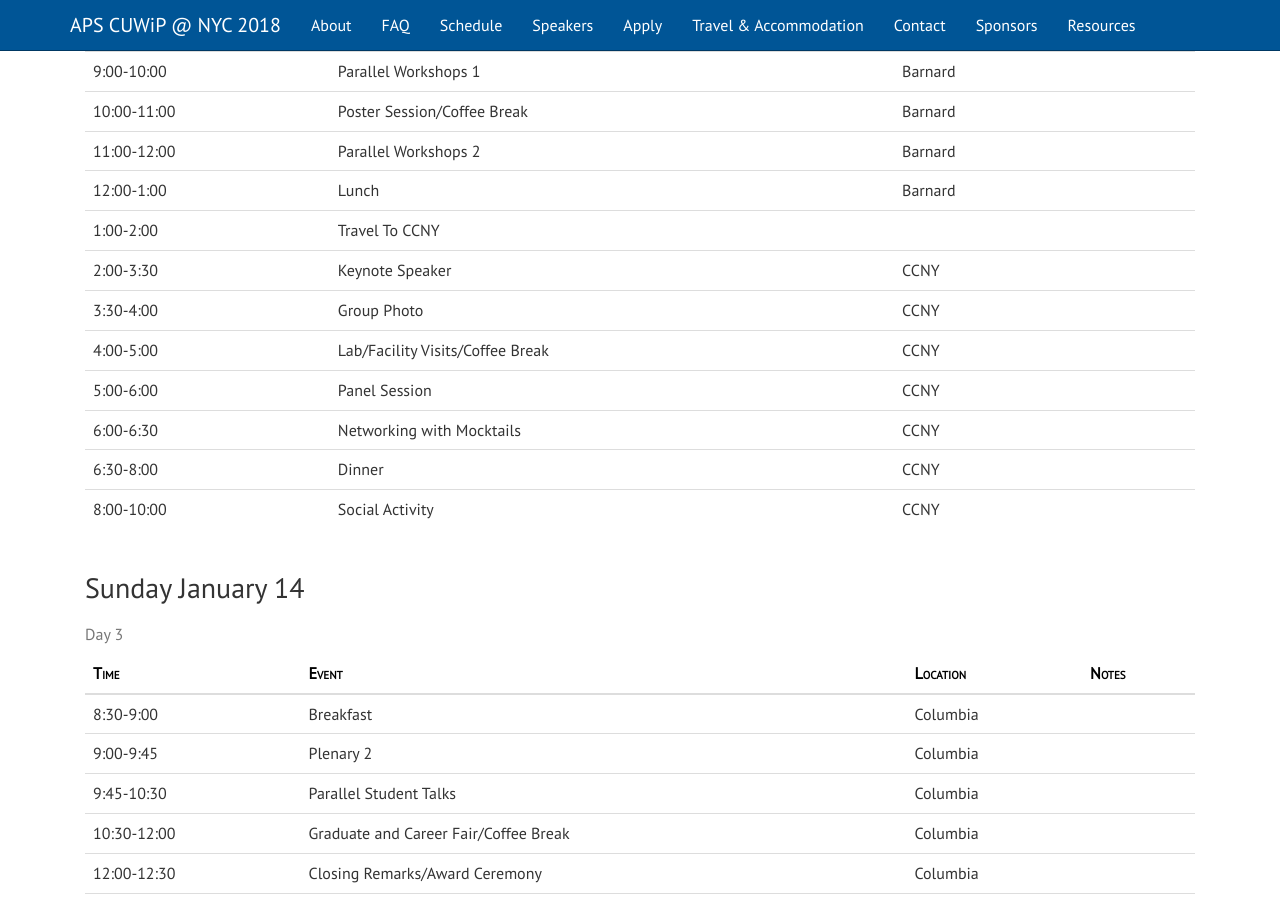
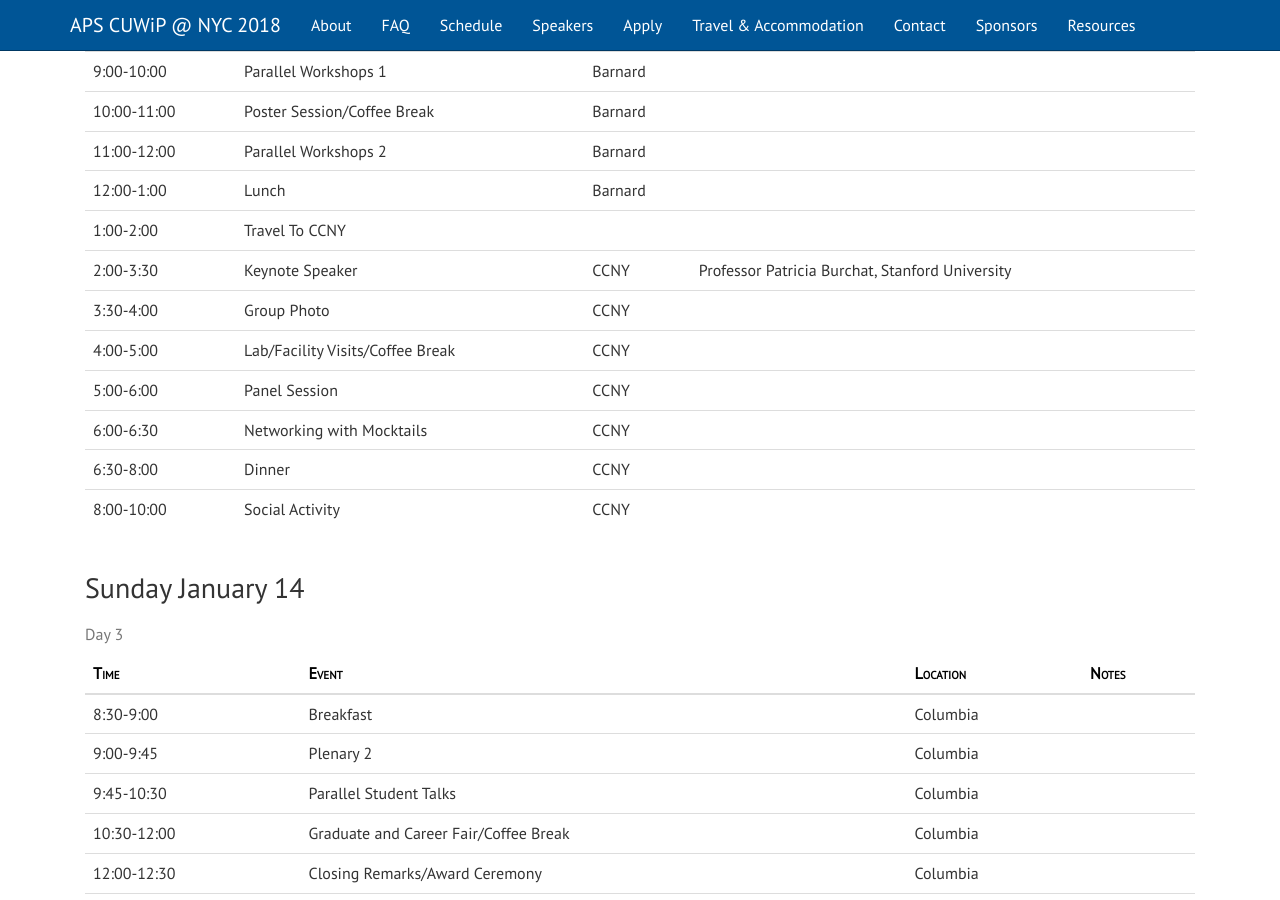
Before and after one commit to cuwip-nyc/cuwip-nyc.github.io, a Jekyll site: the page built from schedule.md, in a window 1280 px wide and 900 px high, scrolled down 778 px. Built offline with Jekyll 4.4.1, drawn with Linux system fonts in a browser that asks for light colours.

Commit message:
Commit to merge

```diff
--- a/schedule.md
+++ b/schedule.md
@@ -39,7 +39,8 @@ All times are for Eastern Standard Time (EST).
 <tr><td>11:00-12:00</td><td>Parallel Workshops 2</td><td>Barnard</td><td></td></tr>
 <tr><td>12:00-1:00</td><td>Lunch</td><td>Barnard</td><td></td></tr>
 <tr><td>1:00-2:00</td><td>Travel To CCNY</td><td></td><td></td></tr>
-<tr><td>2:00-3:30</td><td>Keynote Speaker</td><td>CCNY</td><td></td></tr>
+<tr><td>2:00-3:30</td><td>Keynote Speaker</td><td>CCNY</td><td>Professor
+Patricia Burchat, Stanford University</td></tr>
 <tr><td>3:30-4:00</td><td>Group Photo</td><td>CCNY</td><td></td></tr>
 <tr><td>4:00-5:00</td><td>Lab/Facility Visits/Coffee Break</td><td>CCNY</td><td></td></tr>
 <tr><td>5:00-6:00</td><td>Panel Session</td><td>CCNY</td><td></td></tr>
```
Also changed, not shown: images/Burchat Headshot.jpg (added), images/cuwip-nyc-logo-schools.svg (deleted), speakers.md (line endings or trailing spaces), 1 other file.
